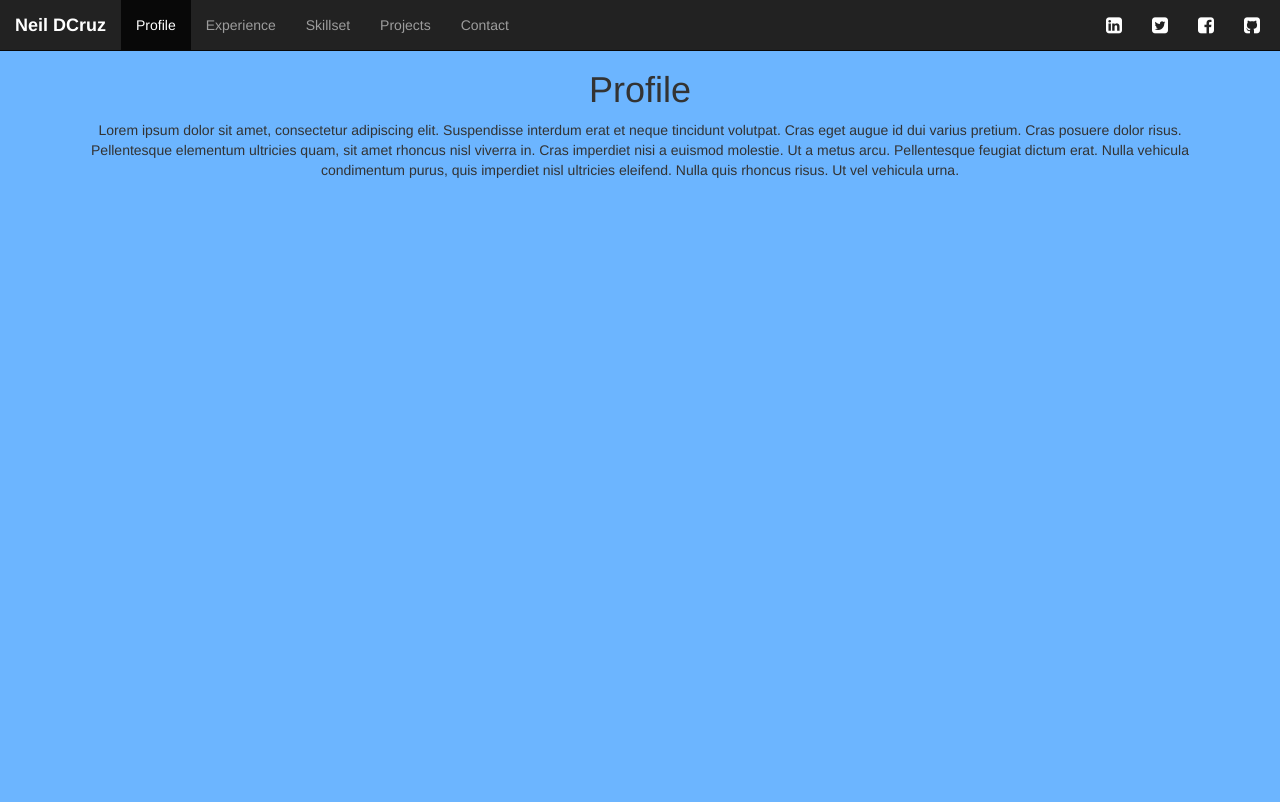
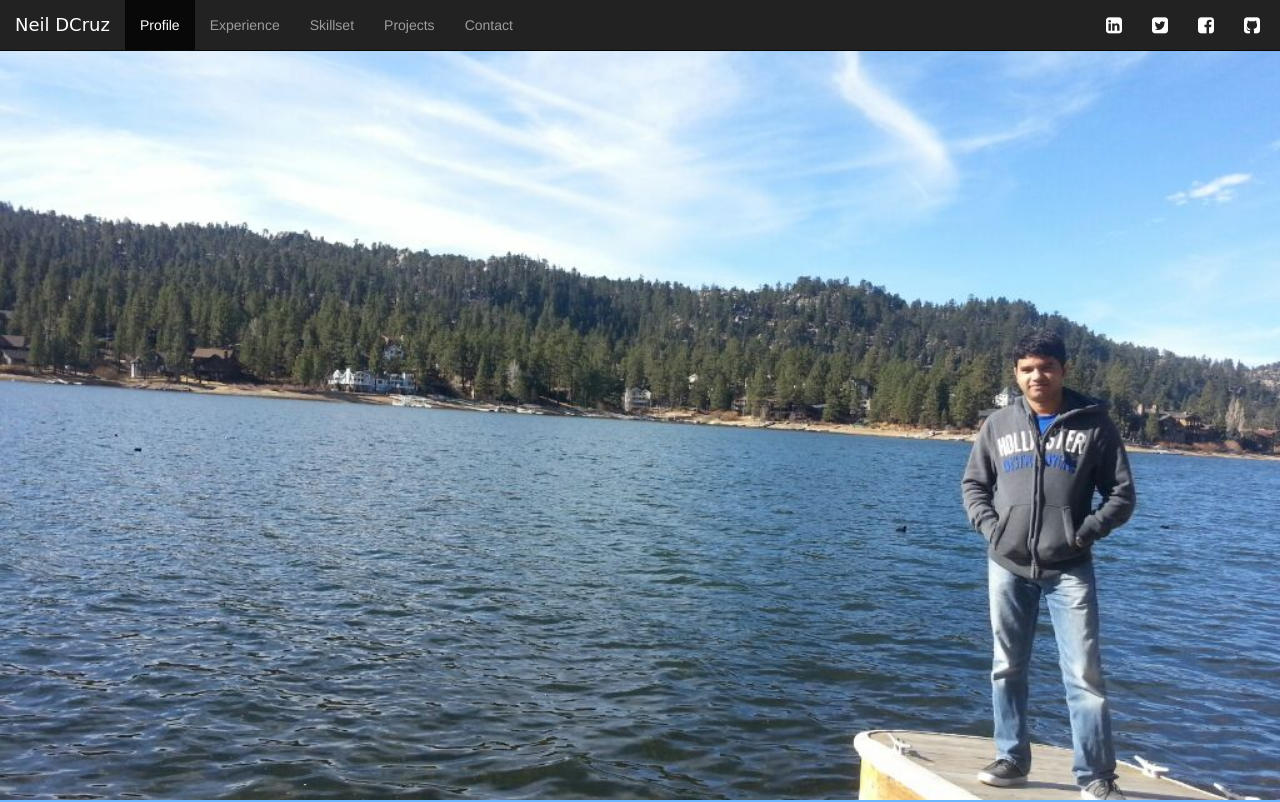
Before and after one commit to neildcruz19/neildcruz.com, a plain HTML site: page home.html in a window 1280 px wide. Shown: the top 802 px of the page. Drawn offline with nearby package versions, Linux system fonts and the light colour scheme.

Commit message:
update site

```diff
--- a/css/style.css
+++ b/css/style.css
@@ -10,3 +10,14 @@ body {
 .page-section {
 	padding-top: 50px;
 }
+
+.navbar-brand b {
+	color: #ffffff;
+	font-family: 'Pacifico', cursive;
+	font-weight: 400;
+}
+
+#profile {
+    background-image: url('../img/profile.jpg');
+    background-size: cover;
+}
--- a/index.htm
+++ b/home.html
@@ -69,11 +69,7 @@
 		</header>
 		<div id="#top"></div>
 		<section id="profile" class="page-section">
-			<div class="container">
-	            <div class="text-center">
-	            <h1>Profile</h1>
-	              <p>Lorem ipsum dolor sit amet, consectetur adipiscing elit. Suspendisse interdum erat et neque tincidunt volutpat. Cras eget augue id dui varius pretium. Cras posuere dolor risus. Pellentesque elementum ultricies quam, sit amet rhoncus nisl viverra in. Cras imperdiet nisi a euismod molestie. Ut a metus arcu. Pellentesque feugiat dictum erat. Nulla vehicula condimentum purus, quis imperdiet nisl ultricies eleifend. Nulla quis rhoncus risus. Ut vel vehicula urna.</p>
-            </div>
+
 		</section>
 		<section id="experience" class="page-section">
 			<div class="container">
--- a/js/app.js
+++ b/js/app.js
@@ -2,7 +2,9 @@ $(document).ready(function(){
 	$("a.scroll[href^='#']").on('click', function(e) {
 		e.preventDefault();
 		var hash = this.hash;
-		$('html, body').animate({ scrollTop: $(this.hash).offset().top}, 1000, function(){window.location.hash = hash;});
+		$('html, body').animate({ scrollTop: $(this.hash).offset().top}, 1000	, function(){window.location.hash = hash;});
+
+		$(".navbar-collapse").collapse('hide');
 	});
 
 	$("section").css("min-height", $(window).height());
```
Also changed, not shown: img/profile.jpg (added), 2 other files.
